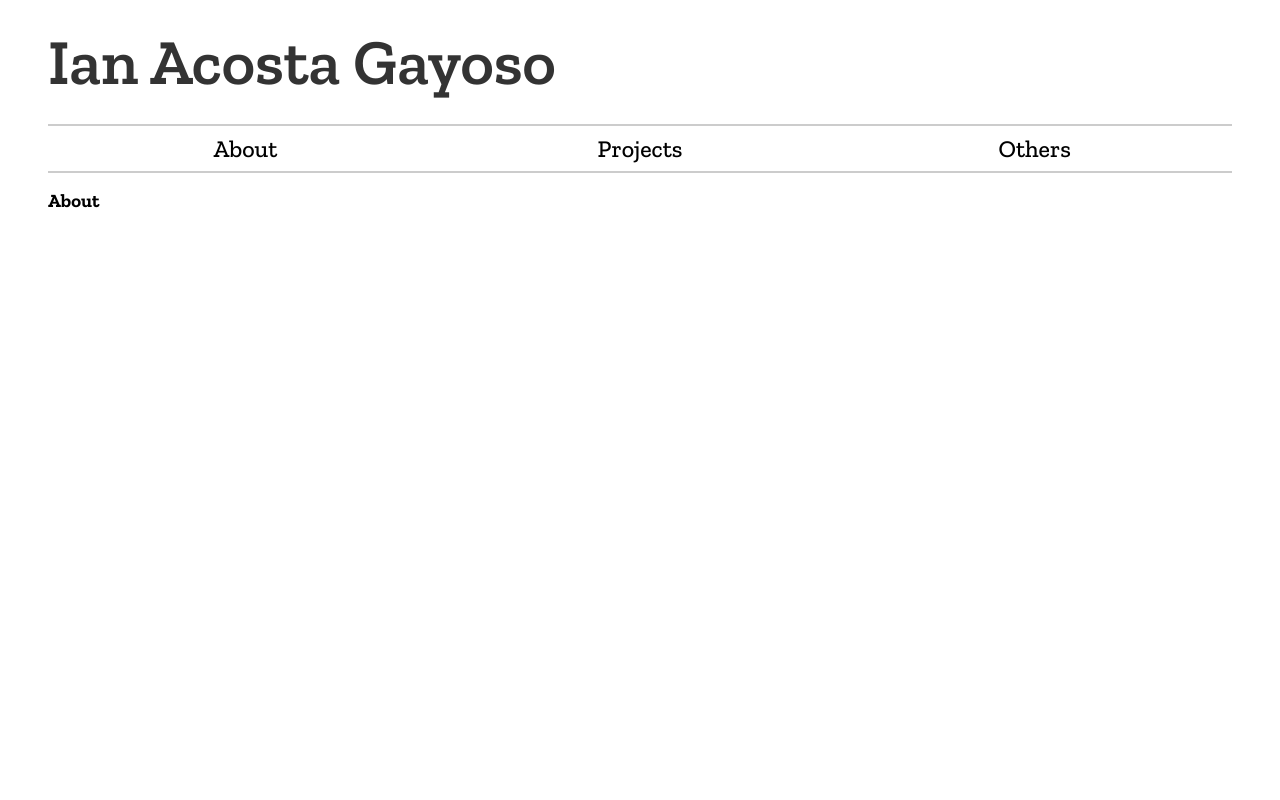
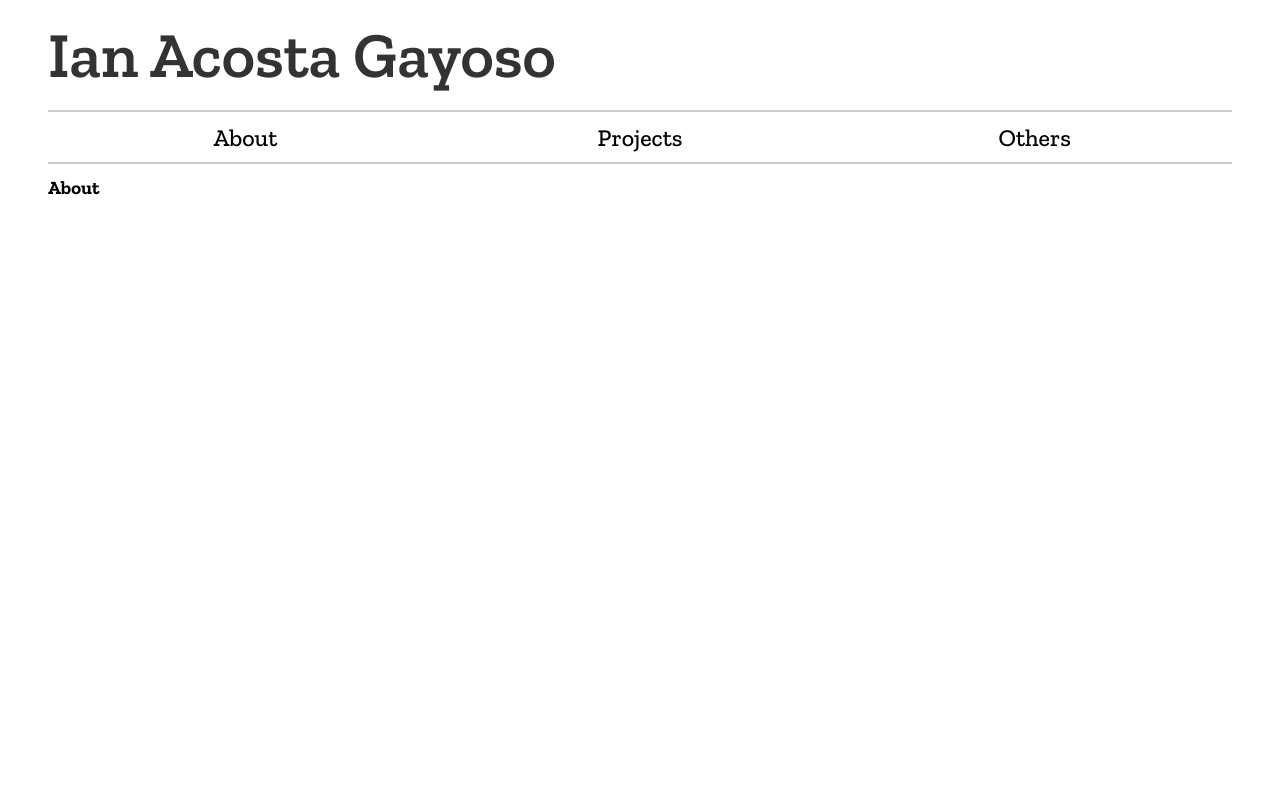
Before and after one commit to acostaian/acosta-gayoso, a plain HTML site: page index.html in a window 1280 px wide. Shown: the top 800 px of the page. Drawn offline with nearby package versions, Linux system fonts and the light colour scheme.

Commit message:
Added sticky navbar

```diff
--- a/style.css
+++ b/style.css
@@ -8,16 +8,18 @@
     --font-color: black;
 
     --title-color: rgba(0, 0, 0, 0.8);
-    /* --background-color: white; */
+    --background-color: white;
 
     --light-color: rgba(0, 0, 0, 0.2);
     --lighter-color: rgba(0, 0, 0, 0.1);
+
+    --header-height: 10rem;
 
     scroll-behavior: smooth;
 }
 
 html {
-    scroll-padding-top: 172px;
+    scroll-padding-top: var(--header-height);
 }
 
 body {
@@ -31,25 +33,37 @@ body {
     top: 0;
     left: 0;
     width: 100%;
+    height: var(--header-height);
 
     user-select: none;
     -webkit-user-select: none;
     -ms-user-select: none;
 
     background-color: var(--background-color);
+
+    display: flex;
+    flex-direction: column;
 }
 
 #main-title {
+    display: flex;
+    align-items: center;
+
     color: var(--title-color);
     font-weight: 600;
     /* font-style: italic; */
     font-size: 4rem;
     /* text-align: center; */
+    flex-grow: 2;
+}
 
-    padding: 1.5rem 0rem;
+#menu {
+    flex-grow: 1;
 }
 
 #menu-list {
+    height: 100%;
+
     border-top: 2px solid var(--light-color);
     border-bottom: 2px solid var(--light-color);
 
@@ -57,19 +71,16 @@ body {
     justify-content: space-evenly;
 }
 
-.menu-item {
+.menu-item, .menu-link {
     height: 100%;
     width: 100%;
-
-    text-align: center;
 }
 
 .menu-link {
-    display: block;
-    height: 100%;
-    width: 100%;
-    padding: 0.5rem 0rem;
+    display: flex;
 
+    align-items: center;
+    justify-content: center;
     transition: background-color 200ms;
 }
 
@@ -85,6 +96,6 @@ body {
 }
 
 .page-section {
-    margin-top: 1rem;
-    height: 100vh;
+    padding-top: 1rem;
+    height: calc(100vh - var(--header-height));
 }
```
